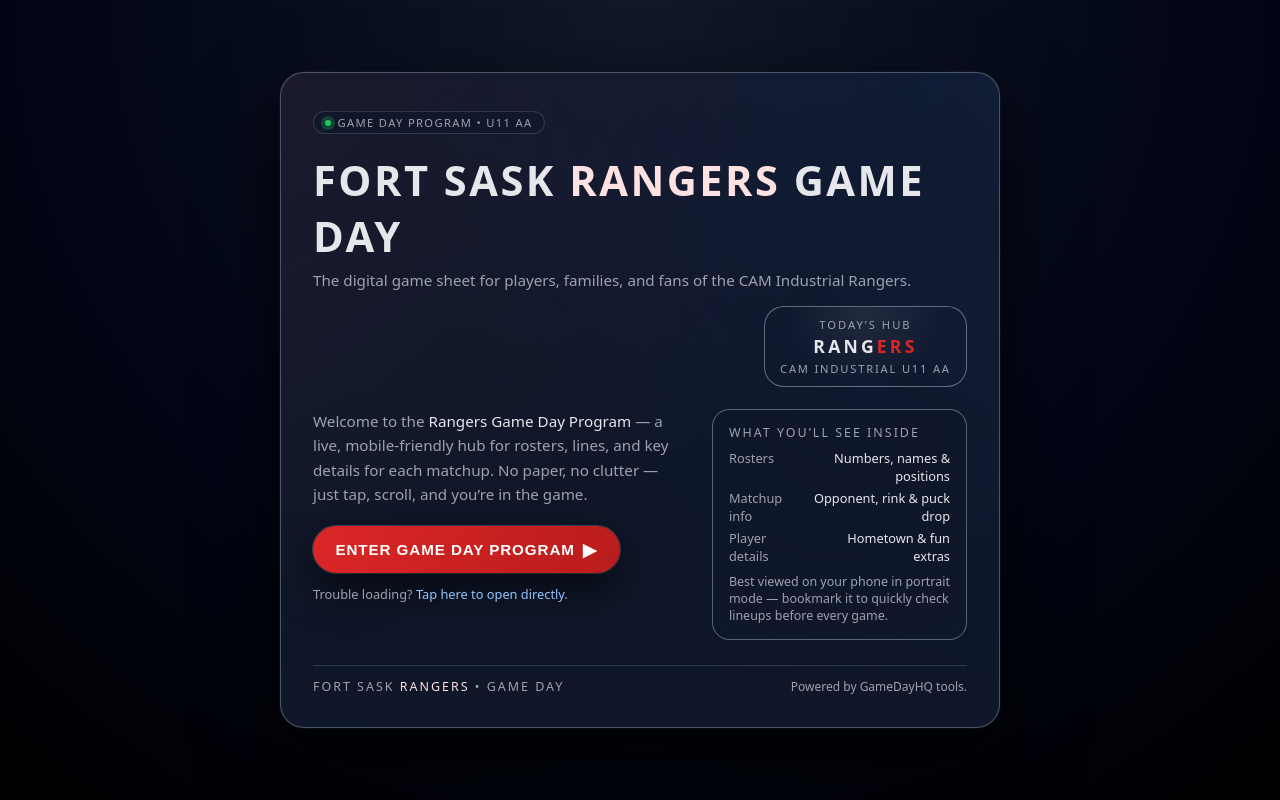
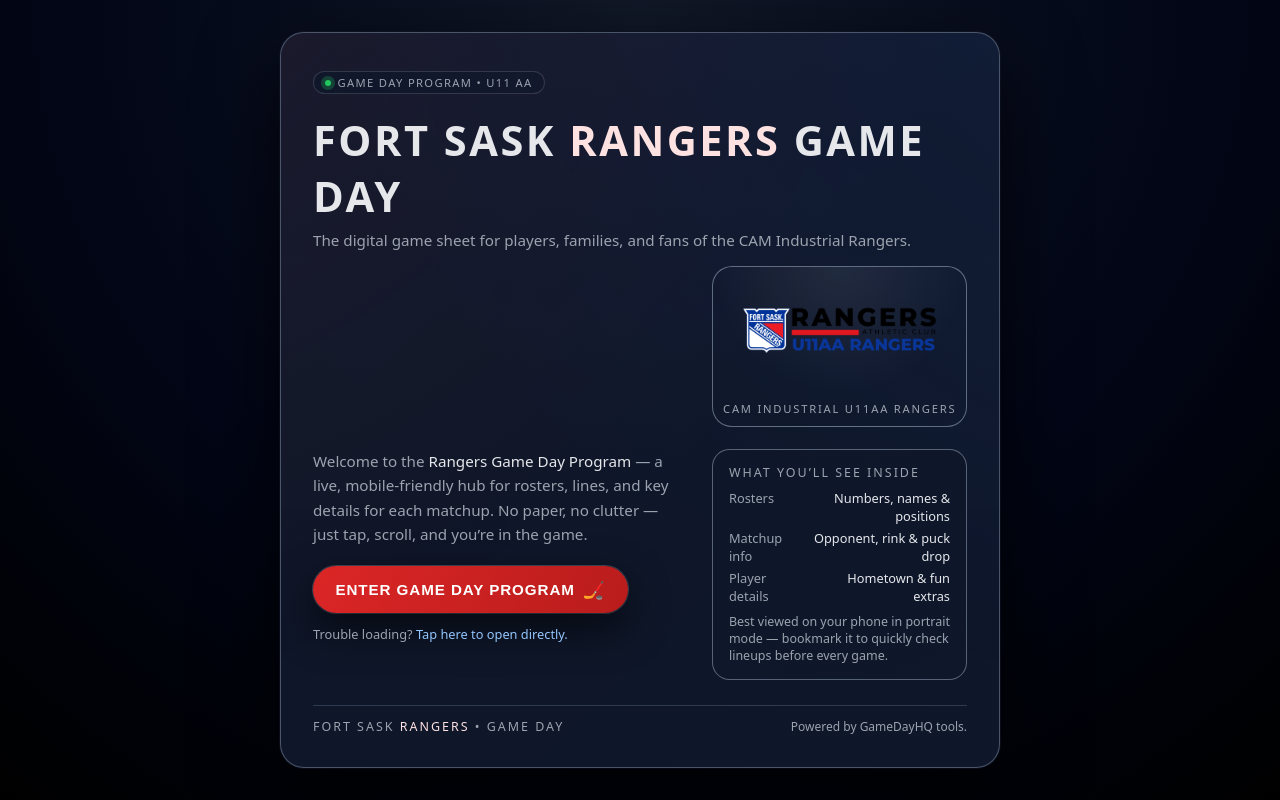
Before and after one commit to dsegberg79/RangersGameDay, a plain HTML site: page index.html in a window 1280 px wide. Drawn offline with Linux system fonts and the light colour scheme.

Commit message:
Update index.html

```diff
--- a/index.html
+++ b/index.html
@@ -26,9 +26,11 @@
       display: flex;
       align-items: center;
       justify-content: center;
-      background: radial-gradient(circle at top, #111827 0, #020617 55%, #000 100%);
+      background:
+        radial-gradient(circle at top, #111827 0, #020617 55%, #000 100%);
       color: var(--text);
-      font-family: system-ui, -apple-system, BlinkMacSystemFont, "Segoe UI", sans-serif;
+      font-family: system-ui, -apple-system, BlinkMacSystemFont,
+        "Segoe UI", sans-serif;
       padding: 1.5rem;
     }
 
@@ -38,12 +40,16 @@
     }
 
     .card {
-      background: linear-gradient(135deg, rgba(15,23,42,0.96), rgba(15,23,42,0.98));
+      background: linear-gradient(
+        135deg,
+        rgba(15, 23, 42, 0.96),
+        rgba(15, 23, 42, 0.98)
+      );
       border-radius: 1.5rem;
-      border: 1px solid rgba(148,163,184,0.45);
+      border: 1px solid rgba(148, 163, 184, 0.45);
       box-shadow:
-        0 30px 80px rgba(0,0,0,0.75),
-        0 0 0 1px rgba(15,23,42,0.9);
+        0 30px 80px rgba(0, 0, 0, 0.75),
+        0 0 0 1px rgba(15, 23, 42, 0.9);
       padding: 2.25rem 2rem 2rem;
       position: relative;
       overflow: hidden;
@@ -54,8 +60,16 @@
       position: absolute;
       inset: -40%;
       background:
-        radial-gradient(circle at 0% 0%, rgba(248,113,113,0.10), transparent 55%),
-        radial-gradient(circle at 100% 0%, rgba(59,130,246,0.12), transparent 55%);
+        radial-gradient(
+          circle at 0% 0%,
+          rgba(248, 113, 113, 0.1),
+          transparent 55%
+        ),
+        radial-gradient(
+          circle at 100% 0%,
+          rgba(59, 130, 246, 0.12),
+          transparent 55%
+        );
       opacity: 0.9;
       pointer-events: none;
     }
@@ -71,8 +85,12 @@
       gap: 0.4rem;
       padding: 0.18rem 0.7rem;
       border-radius: 999px;
-      border: 1px solid rgba(248,250,252,0.14);
-      background: linear-gradient(120deg, rgba(15,23,42,0.9), rgba(15,23,42,0.5));
+      border: 1px solid rgba(248, 250, 252, 0.14);
+      background: linear-gradient(
+        120deg,
+        rgba(15, 23, 42, 0.9),
+        rgba(15, 23, 42, 0.5)
+      );
       font-size: 0.7rem;
       letter-spacing: 0.12em;
       text-transform: uppercase;
@@ -85,7 +103,7 @@
       height: 6px;
       border-radius: 999px;
       background: #22c55e;
-      box-shadow: 0 0 0 4px rgba(34,197,94,0.25);
+      box-shadow: 0 0 0 4px rgba(34, 197, 94, 0.25);
     }
 
     .title-row {
@@ -115,37 +133,39 @@
     .crest {
       margin-left: auto;
       border-radius: 1.25rem;
-      border: 1px solid rgba(148,163,184,0.6);
+      border: 1px solid rgba(148, 163, 184, 0.6);
       padding: 0.6rem 0.95rem;
       text-align: center;
       min-width: 130px;
-      background: radial-gradient(circle at top, rgba(248,250,252,0.08), transparent 65%);
+      background: radial-gradient(
+        circle at top,
+        rgba(248, 250, 252, 0.08),
+        transparent 65%
+      );
     }
 
-    .crest-top {
-      font-size: 0.7rem;
-      text-transform: uppercase;
-      letter-spacing: 0.18em;
-      color: var(--muted);
-      margin-bottom: 0.15rem;
+    /* Logo version of crest */
+    .crest-logo {
+      padding: 0.6rem;
+      display: flex;
+      flex-direction: column;
+      align-items: center;
+      gap: 0.4rem;
     }
 
-    .crest-main {
-      font-size: 1.1rem;
-      font-weight: 700;
-      letter-spacing: 0.18em;
+    .team-logo {
+      width: 210px;
+      max-width: 100%;
+      height: auto;
+      display: block;
+      border-radius: 1rem;
     }
 
-    .crest-main span {
-      color: var(--accent);
-    }
-
-    .crest-bottom {
+    .logo-caption {
       font-size: 0.7rem;
       text-transform: uppercase;
       letter-spacing: 0.16em;
       color: var(--muted);
-      margin-top: 0.2rem;
     }
 
     .body-row {
@@ -167,6 +187,13 @@
       .crest {
         margin-left: 0;
         min-width: 0;
+      }
+      .title-row {
+        flex-direction: column;
+        align-items: flex-start;
+      }
+      .crest-logo {
+        align-self: center;
       }
     }
 
@@ -201,12 +228,15 @@
       background: linear-gradient(120deg, #dc2626, #b91c1c);
       color: white;
       box-shadow:
-        0 16px 40px rgba(0,0,0,0.6),
-        0 0 0 1px rgba(248,250,252,0.22);
+        0 16px 40px rgba(0, 0, 0, 0.6),
+        0 0 0 1px rgba(248, 250, 252, 0.22);
       display: inline-flex;
       align-items: center;
       gap: 0.5rem;
-      transition: transform 0.12s ease-out, box-shadow 0.12s ease-out, opacity 0.12s ease-out;
+      transition:
+        transform 0.12s ease-out,
+        box-shadow 0.12s ease-out,
+        opacity 0.12s ease-out;
     }
 
     .btn-primary span.icon {
@@ -217,16 +247,16 @@
     .btn-primary:hover {
       transform: translateY(-1px);
       box-shadow:
-        0 20px 50px rgba(0,0,0,0.75),
-        0 0 0 1px rgba(248,250,252,0.28);
+        0 20px 50px rgba(0, 0, 0, 0.75),
+        0 0 0 1px rgba(248, 250, 252, 0.28);
       opacity: 0.96;
     }
 
     .btn-primary:active {
       transform: translateY(1px);
       box-shadow:
-        0 10px 24px rgba(0,0,0,0.7),
-        0 0 0 1px rgba(248,250,252,0.25);
+        0 10px 24px rgba(0, 0, 0, 0.7),
+        0 0 0 1px rgba(248, 250, 252, 0.25);
     }
 
     .secondary-link {
@@ -245,9 +275,13 @@
 
     .info-card {
       border-radius: 1.1rem;
-      border: 1px solid rgba(148,163,184,0.55);
+      border: 1px solid rgba(148, 163, 184, 0.55);
       padding: 0.9rem 1rem;
-      background: radial-gradient(circle at top, rgba(15,23,42,0.9), rgba(15,23,42,1));
+      background: radial-gradient(
+        circle at top,
+        rgba(15, 23, 42, 0.9),
+        rgba(15, 23, 42, 1)
+      );
       font-size: 0.8rem;
     }
 
@@ -289,7 +323,7 @@
       gap: 0.75rem;
       font-size: 0.75rem;
       color: var(--muted);
-      border-top: 1px solid rgba(51,65,85,0.9);
+      border-top: 1px solid rgba(51, 65, 85, 0.9);
       padding-top: 0.75rem;
     }
 
@@ -323,35 +357,48 @@
         <div class="title-row">
           <div class="title-text">
             <h1>Fort Sask <span>Rangers</span> Game Day</h1>
-            <p>The digital game sheet for players, families, and fans of the CAM Industrial Rangers.</p>
+            <p>
+              The digital game sheet for players, families, and fans of the
+              CAM Industrial Rangers.
+            </p>
           </div>
 
-          <div class="crest">
-            <div class="crest-top">Today’s Hub</div>
-            <div class="crest-main">RANG<span>ERS</span></div>
-            <div class="crest-bottom">CAM Industrial U11 AA</div>
+          <!-- Logo block -->
+          <div class="crest crest-logo">
+            <img
+              src="u11aa-rangers-logo.png"
+              alt="Fort Sask U11AA Rangers"
+              class="team-logo"
+            />
+            <div class="logo-caption">CAM Industrial U11AA Rangers</div>
           </div>
         </div>
 
         <div class="body-row">
           <section>
             <p class="blurb">
-              Welcome to the <strong>Rangers Game Day Program</strong> — a live, mobile-friendly hub for
-              rosters, lines, and key details for each matchup. No paper, no clutter — just tap, scroll,
-              and you’re in the game.
+              Welcome to the <strong>Rangers Game Day Program</strong> — a live,
+              mobile-friendly hub for rosters, lines, and key details for each
+              matchup. No paper, no clutter — just tap, scroll, and you’re in
+              the game.
             </p>
 
             <div class="cta-group">
               <button
                 class="btn-primary"
-                onclick="window.location.href='https://script.google.com/macros/s/AKfycbzi4NJYJDCwIovroQ2aIQdTyOG2L83OS2BGlStfygeRVCkeSfC0YUq1fAWU86ipCbERfA/exec';">
+                onclick="window.location.href='https://script.google.com/macros/s/AKfycbzi4NJYJDCwIovroQ2aIQdTyOG2L83OS2BGlStfygeRVCkeSfC0YUq1fAWU86ipCbERfA/exec';"
+              >
                 <span>Enter Game Day Program</span>
-                <span class="icon">▶</span>
+                <span class="icon">🏒</span>
               </button>
 
               <div class="secondary-link">
                 Trouble loading?
-                <a href="https://script.google.com/macros/s/AKfycbzi4NJYJDCwIovroQ2aIQdTyOG2L83OS2BGlStfygeRVCkeSfC0YUq1fAWU86ipCbERfA/exec" target="_blank" rel="noopener">
+                <a
+                  href="https://script.google.com/macros/s/AKfycbzi4NJYJDCwIovroQ2aIQdTyOG2L83OS2BGlStfygeRVCkeSfC0YUq1fAWU86ipCbERfA/exec"
+                  target="_blank"
+                  rel="noopener"
+                >
                   Tap here to open directly.
                 </a>
               </div>
@@ -363,19 +410,20 @@
 
             <div class="info-row">
               <div class="info-label">Rosters</div>
-              <div class="info-value">Numbers, names & positions</div>
+              <div class="info-value">Numbers, names &amp; positions</div>
             </div>
             <div class="info-row">
               <div class="info-label">Matchup info</div>
-              <div class="info-value">Opponent, rink & puck drop</div>
+              <div class="info-value">Opponent, rink &amp; puck drop</div>
             </div>
             <div class="info-row">
               <div class="info-label">Player details</div>
-              <div class="info-value">Hometown & fun extras</div>
+              <div class="info-value">Hometown &amp; fun extras</div>
             </div>
 
             <p class="info-note">
-              Best viewed on your phone in portrait mode — bookmark it to quickly check lineups before every game.
+              Best viewed on your phone in portrait mode — bookmark it to
+              quickly check lineups before every game.
             </p>
           </aside>
         </div>
```
